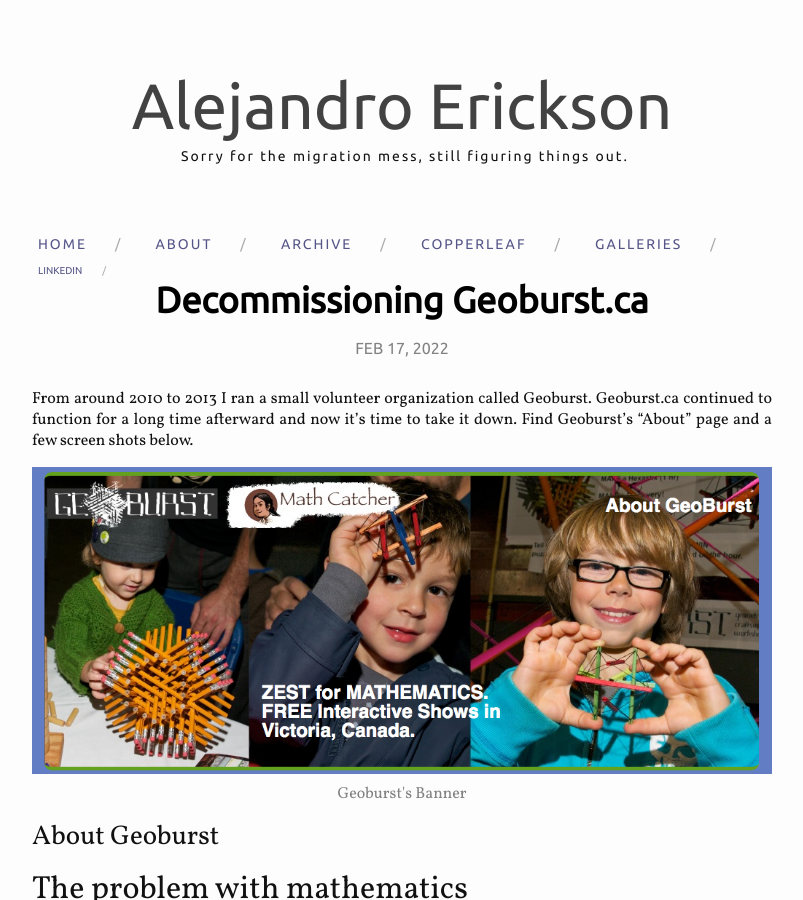
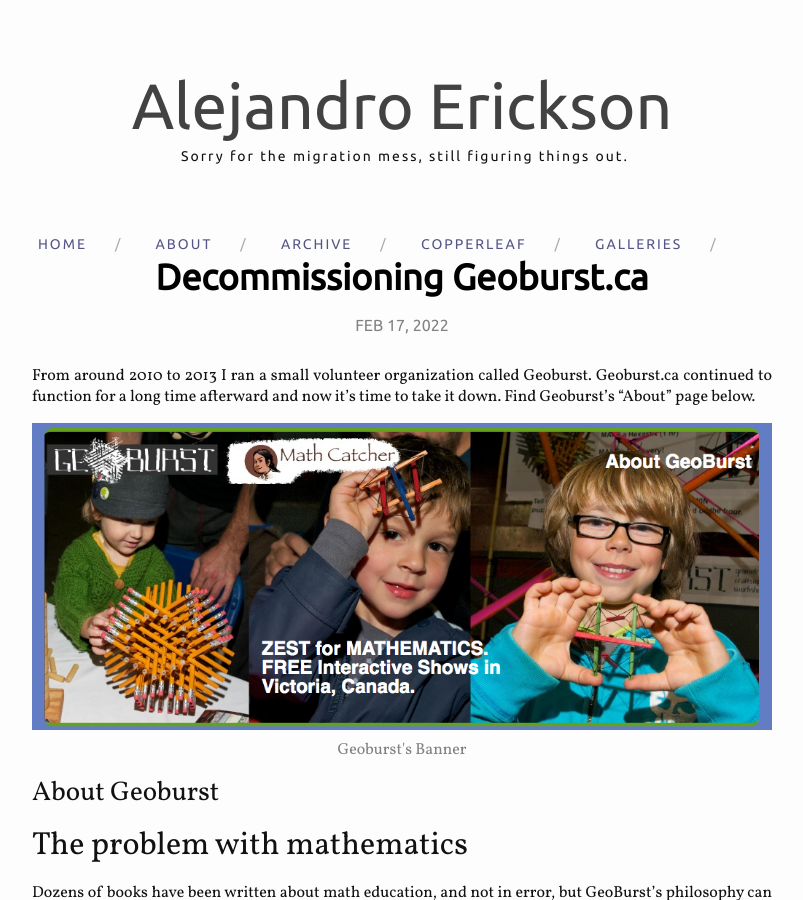
Before and after one commit to alejandroerickson/alejandroerickson.github.io, a Jekyll site: the page built from _posts/2022-02-17-decommissioning-geoburst.markdown, in a window 1280 px wide and 900 px high. Shown: the whole window, without its empty margins (238-1041 px from the left). Built offline with Jekyll 4.4.1, drawn with Linux system fonts in a browser that asks for light colours; nearby versions of some CDN libraries; comment, search, counter and statistics services are not loaded.

Commit message:
clean up header more

```diff
--- a/_includes/header.html
+++ b/_includes/header.html
@@ -19,14 +19,4 @@
     {% endif %}
     {% endfor %}
   </div>
-
-  <div class="trigger external-navigation">
-    {% for link in site.external_links %}
-
-    <a class="page-link" href="{{link.url}}">{{link.name}}</a><span class="exclamationMark">/</span>
-
-    {% endfor %}
-
-
 </div>
-</div>
--- a/_posts/2022-02-17-decommissioning-geoburst.markdown
+++ b/_posts/2022-02-17-decommissioning-geoburst.markdown
@@ -5,7 +5,7 @@ title: 'Decommissioning Geoburst.ca'
 date: 2022-02-17
 ---
 
-From around 2010 to 2013 I ran a small volunteer organization called Geoburst. Geoburst.ca continued to function for a long time afterward and now it's time to take it down. Find Geoburst's "About" page and a few screen shots below.
+From around 2010 to 2013 I ran a small volunteer organization called Geoburst. Geoburst.ca continued to function for a long time afterward and now it's time to take it down. Find Geoburst's "About" page below.
 
 {% include image.html
     img="images/geoburst-banner.png"
```
